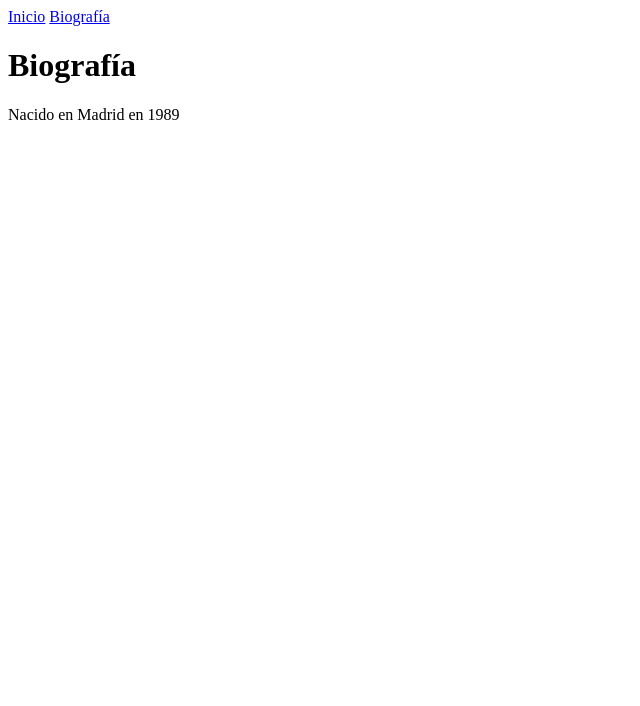
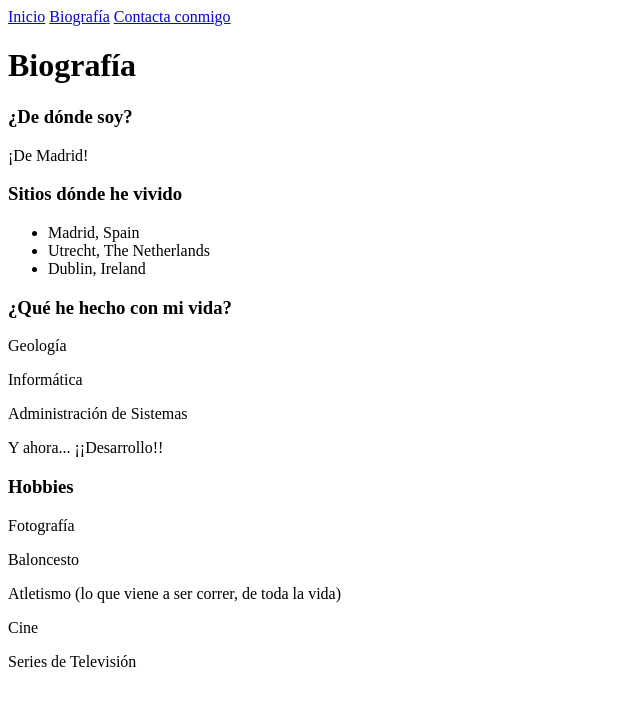
Before and after one commit to ferkanzai/PersonalWebPage_TheBridge, a plain HTML site: page biografia.html in a window 1280 px wide. Shown: the whole page, without its empty margins (0-640 px from the left). Drawn offline with Linux system fonts and the light colour scheme.

Commit message:
working on index and biografia. Also added contacto page

```diff
--- a/biografia.html
+++ b/biografia.html
@@ -5,6 +5,11 @@
     <meta charset="UTF-8">
     <meta name="viewport" content="width=device-width, initial-scale=1.0">
     <title>Biografía Fernando Carmona</title>
+    <style>
+        a:visited {
+            color: blue;
+        }
+    </style>
 </head>
 
 <body>
@@ -12,10 +17,29 @@
         <nav>
             <a href="index.html" target="_self" rel="noopener noreferrer">Inicio</a>
             <a href="biografia.html" target="_self" rel="noopener noreferrer">Biografía</a>
+            <a href="contacto.html" target="_self" rel="noopener noreferrer">Contacta conmigo</a>
         </nav>
     </header>
     <h1>Biografía</h1>
-    <p>Nacido en Madrid en 1989</p>
+    <h3>¿De dónde soy?</h3>
+    <p>¡De Madrid!</p>
+    <h3>Sitios dónde he vivido</h3>
+    <ul>
+        <li>Madrid, Spain</li>
+        <li>Utrecht, The Netherlands</li>
+        <li>Dublin, Ireland</li>
+    </ul>
+    <h3>¿Qué he hecho con mi vida?</h3>
+    <p>Geología</p>
+    <p>Informática</p>
+    <p>Administración de Sistemas</p>
+    <p>Y ahora... ¡¡Desarrollo!!</p>
+    <h3>Hobbies</h3>
+    <p>Fotografía</p>
+    <p>Baloncesto</p>
+    <p>Atletismo (lo que viene a ser correr, de toda la vida)</p>
+    <p>Cine</p>
+    <p>Series de Televisión</p>
 </body>
 
 </html>
```
Also changed, not shown: contacto.html (added, +47 -0 lines), index.html (+15 -0 lines).
